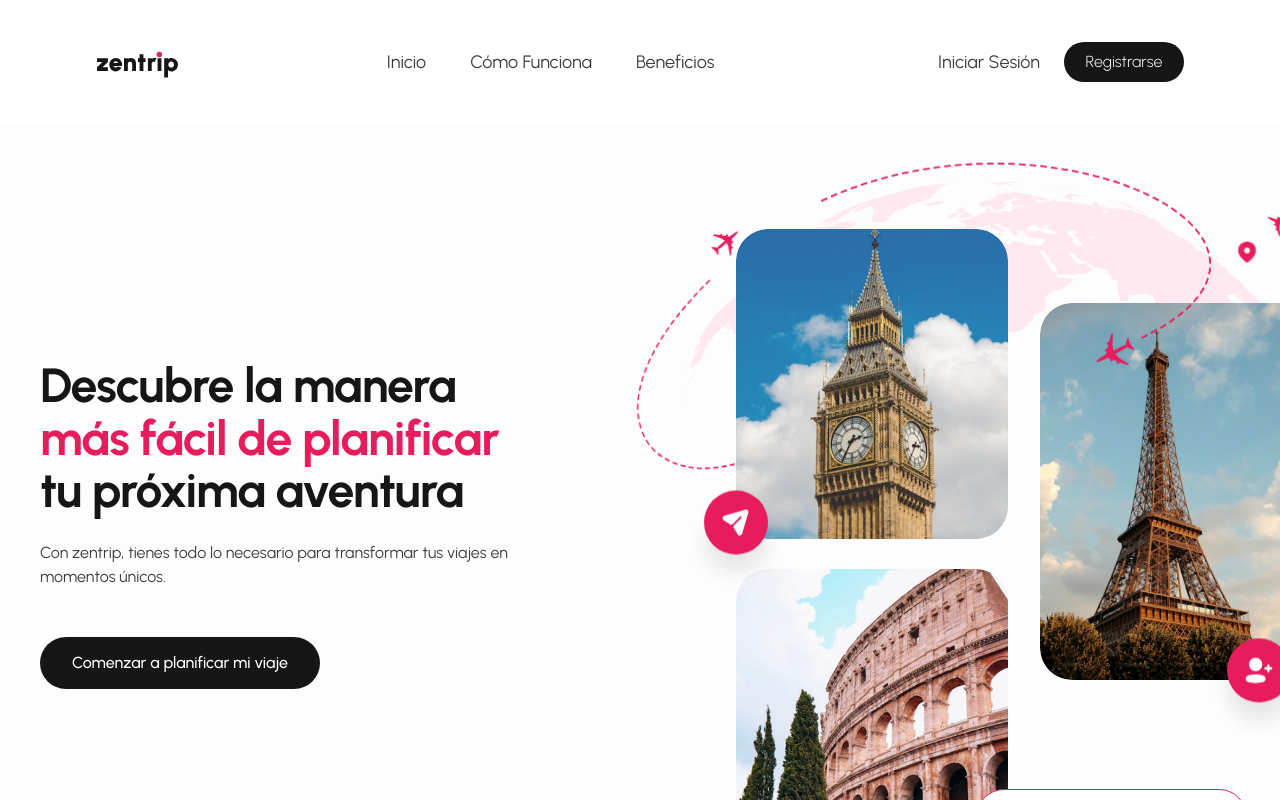
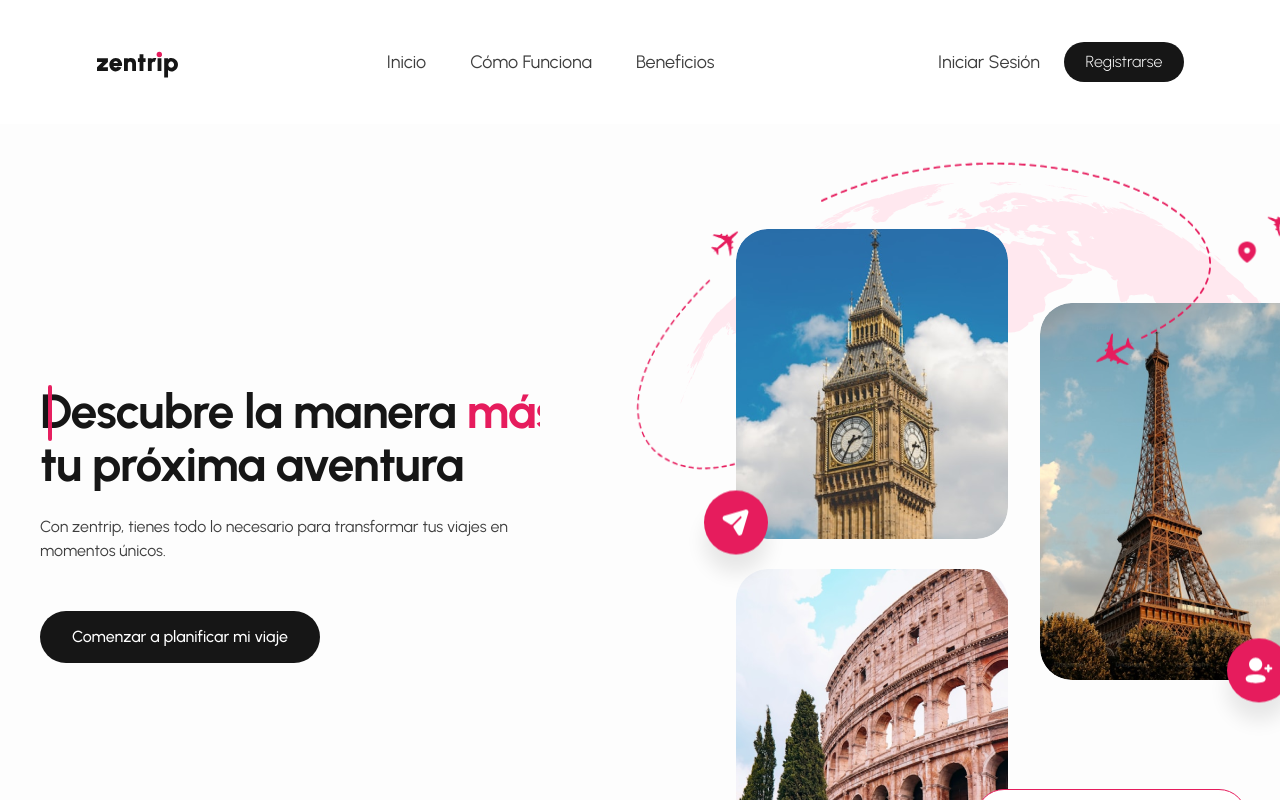
Before and after one commit to Ignacio918/viajes-app, a React (Vite) app in the folder viajes-app/: page / in a window 1280 px wide. Shown: the top 800 px of the page. Built offline with nearby package versions, Linux system fonts and the light colour scheme; a web font is replaced by a local one.

Commit message:
animacion en el header

```diff
--- a/viajes-app/src/pages/HeroSection.tsx
+++ b/viajes-app/src/pages/HeroSection.tsx
@@ -28,17 +28,59 @@ const HeroSection: React.FC = () => {
           animate={{ opacity: 1, y: 0 }}
           transition={{ duration: 0.8, ease }}
         >
-          <motion.h1
+          <motion.div
             className="hero__title"
-            initial={{ opacity: 0, y: 20 }}
-            animate={{ opacity: 1, y: 0 }}
-            transition={{ delay: 0.3, duration: 0.8, ease }}
           >
-            <span className="hero__title-dark">Descubre la manera </span>
-            <span className="hero__title-accent">más fácil de planificar</span>
-            <br />
-            <span className="hero__title-dark">tu próxima aventura</span>
-          </motion.h1>
+            <motion.div
+              className="overflow-hidden"
+              initial={{ width: "0%" }}
+              animate={{ width: "100%" }}
+              transition={{
+                duration: 2,
+                ease: "linear",
+                delay: 0.3
+              }}
+            >
+              <div className="whitespace-nowrap">
+                <motion.span
+                  className="hero__title-dark"
+                  initial={{ opacity: 0 }}
+                  animate={{ opacity: 1 }}
+                  transition={{ duration: 0.5, delay: 0.5 }}
+                >
+                  Descubre la manera{" "}
+                </motion.span>
+                <motion.span
+                  className="hero__title-accent"
+                  initial={{ opacity: 0 }}
+                  animate={{ opacity: 1 }}
+                  transition={{ duration: 0.5, delay: 1.0 }}
+                >
+                  más fácil de planificar
+                </motion.span>
+              </div>
+              <div className="whitespace-nowrap">
+                <motion.span
+                  className="hero__title-dark"
+                  initial={{ opacity: 0 }}
+                  animate={{ opacity: 1 }}
+                  transition={{ duration: 0.5, delay: 1.5 }}
+                >
+                  tu próxima aventura
+                </motion.span>
+              </div>
+            </motion.div>
+            <motion.span
+              className="hero__title-cursor"
+              initial={{ opacity: 0 }}
+              animate={{ opacity: 1 }}
+              transition={{
+                duration: 0.8,
+                repeat: Infinity,
+                repeatType: "reverse",
+              }}
+            />
+          </motion.div>
 
           <motion.p
             className="hero__description"
@@ -261,7 +303,7 @@ const HeroSection: React.FC = () => {
             }}
             whileHover={{
               y: -2,
-              backgroundColor: "rgb(249, 250, 251)", // equivalente a bg-gray-50
+              backgroundColor: "rgb(249, 250, 251)",
               transition: {
                 duration: 0.3,
                 ease
@@ -271,7 +313,7 @@ const HeroSection: React.FC = () => {
             <motion.div
               className="hero__badge-icon"
               whileHover={{
-                color: "rgb(219, 39, 119)" // color completo en hover
+                color: "rgb(219, 39, 119)"
               }}
             >
               <img
--- a/viajes-app/src/styles/HeroSection.css
+++ b/viajes-app/src/styles/HeroSection.css
@@ -23,10 +23,11 @@
 }
 
 .hero__title {
-  @apply font-bold font-urbanist;
+  @apply font-bold font-urbanist relative flex items-start;
   font-size: 64px;
   line-height: 1.1;
   letter-spacing: -0.02em;
+  overflow: hidden;
 }
 
 .hero__title-dark {
@@ -35,6 +36,14 @@
 
 .hero__title-accent {
   @apply text-pink-600;
+}
+
+.hero__title-cursor {
+  @apply inline-block rounded-sm bg-pink-600 absolute;
+  width: 4px;
+  height: 72px;
+  margin-left: 8px;
+  vertical-align: middle;
 }
 
 .hero__description {
@@ -293,6 +302,10 @@
     font-size: 72px;
   }
 
+  .hero__title-cursor {
+    height: 80px;
+  }
+
   .hero__description {
     font-size: 1.25rem;
   }
@@ -316,6 +329,10 @@
     font-size: 68px;
   }
 
+  .hero__title-cursor {
+    height: 76px;
+  }
+
   .hero__image-section {
     width: 850px;
   }
@@ -328,6 +345,10 @@
 
   .hero__title {
     font-size: 60px;
+  }
+
+  .hero__title-cursor {
+    height: 68px;
   }
 
   .hero__text-section {
@@ -350,6 +371,10 @@
 
   .hero__title {
     font-size: 48px;
+  }
+
+  .hero__title-cursor {
+    height: 56px;
   }
 
   .hero__description {
@@ -375,6 +400,10 @@
     font-size: 44px;
   }
 
+  .hero__title-cursor {
+    height: 52px;
+  }
+
   .hero__image-section {
     width: 600px;
   }
@@ -393,17 +422,22 @@
     margin: 0 auto;
   }
 
+  .hero__title {
+    @apply justify-center;
+    font-size: 40px;
+  }
+
+  .hero__title-cursor {
+    height: 48px;
+  }
+
   .hero__button-container {
-    @apply flex justify-center; /* Añadimos el centrado del botón */
+    @apply flex justify-center;
     width: 100%;
   }
 
   .hero__button {
-    @apply inline-flex; /* Cambiamos a inline-flex para mejor centrado */
-  }
-
-  .hero__title {
-    font-size: 40px;
+    @apply inline-flex;
   }
 
   .hero__image-section,
@@ -431,6 +465,10 @@
     font-size: 36px;
   }
 
+  .hero__title-cursor {
+    height: 40px;
+  }
+
   .hero__description {
     font-size: 0.9375rem;
   }
```
